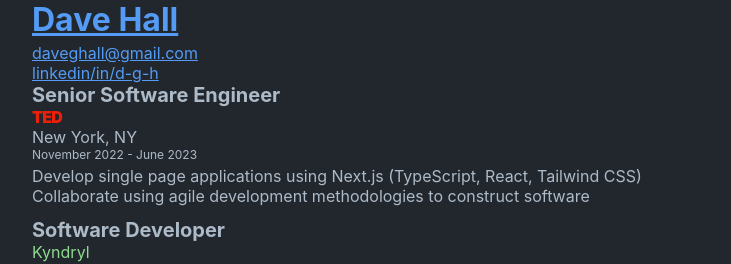
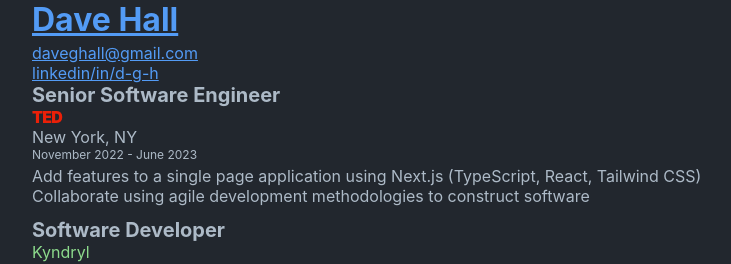
Before and after one commit to d-g-h/d-g-h.github.io, a Next.js app: page / in a window 1280 px wide. Shown: the top 264 px of the page, without its empty margins (64-795 px from the left). Built offline with nearby package versions, Linux system fonts and the light colour scheme.

Commit message:
Add clarity about TED contributions

```diff
--- a/app/page.tsx
+++ b/app/page.tsx
@@ -35,7 +35,7 @@
               time="November 2022 - June 2023"
             >
               <ul>
-                <Description description="Develop single page applications using Next.js (TypeScript, React, Tailwind CSS)"></Description>
+                <Description description="Add features to a single page application using Next.js (TypeScript, React, Tailwind CSS)"></Description>
                 <Description description="Collaborate using agile development methodologies to construct software"></Description>
               </ul>
             </Labor>
```
